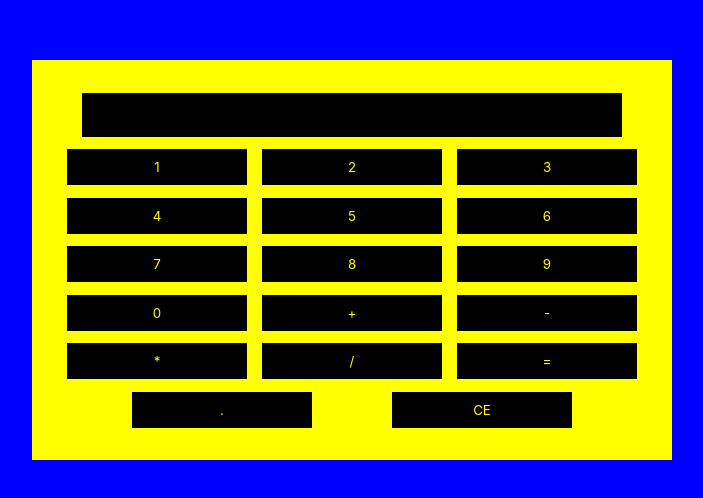
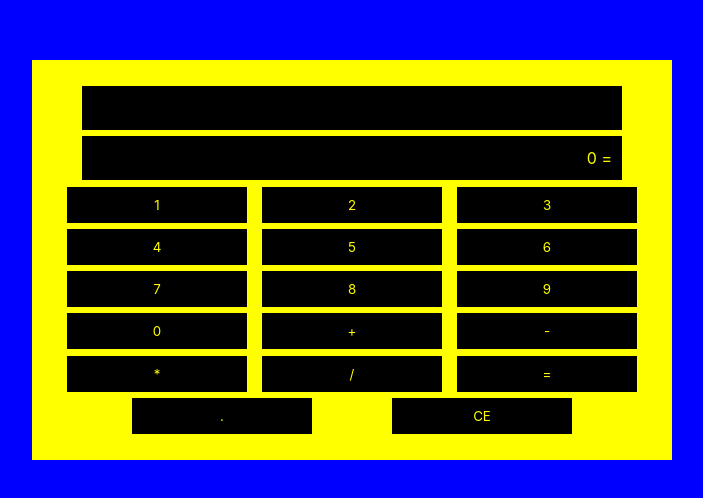
Before and after one commit to hydraChaosu/calculator, a React (Create React App) app: page / in a window 1280 px wide. Shown: the part 140-638 px from the top of the page, without its empty margins (288-991 px from the left). Built offline with nearby package versions, Linux system fonts and the light colour scheme.

Commit message:
Add new view and reapair subtraction
new bug = do not work correctly

```diff
--- a/src/components/App.js
+++ b/src/components/App.js
@@ -31,7 +31,7 @@ class App extends Component {
     view: "",
     operationCount: 0,
     operationStarted: false,
-    pressed: ""
+    prevOperation: ""
   };
 
   buttonPressed = e => {
@@ -65,7 +65,7 @@ class App extends Component {
         memory: 0,
         operationCount: 0,
         operationStarted: false,
-        pressed: ""
+        prevOperation: ""
       }));
     }
 
@@ -75,17 +75,19 @@ class App extends Component {
           this.setState(prevState => ({
             memory: prevState.memory + parseFloat(prevState.view),
             operationCount: prevState.operationCount + 1,
-            operationStarted: true
+            operationStarted: true,
+            prevOperation: "+"
           }));
           break;
         case "-":
           this.setState(prevState => ({
             memory:
-              prevState.memory !== 0
+              prevState.memory !== 0 || prevState.operationCount > 0
                 ? prevState.memory - parseFloat(prevState.view)
                 : parseFloat(prevState.view),
             operationCount: prevState.operationCount + 1,
-            operationStarted: true
+            operationStarted: true,
+            prevOperation: "-"
           }));
           break;
         case "*":
@@ -95,7 +97,8 @@ class App extends Component {
                 ? prevState.memory * parseFloat(prevState.view)
                 : parseFloat(prevState.view),
             operationCount: prevState.operationCount + 1,
-            operationStarted: true
+            operationStarted: true,
+            prevOperation: "*"
           }));
           break;
 
@@ -106,7 +109,8 @@ class App extends Component {
                 ? prevState.memory / parseFloat(prevState.view)
                 : parseFloat(prevState.view),
             operationCount: prevState.operationCount + 1,
-            operationStarted: true
+            operationStarted: true,
+            prevOperation: "/"
           }));
           break;
 
@@ -130,7 +134,7 @@ class App extends Component {
     return (
       <div className="main">
         <div className="calc">
-          <View view={view} />
+          <View view={view} memory={memory} />
           {Buttons}
         </div>
       </div>
--- a/src/components/View.js
+++ b/src/components/View.js
@@ -1,5 +1,10 @@
 import React from "react";
 
 export default function View(props) {
-  return <div className="showValue">{props.view}</div>;
+  return (
+    <>
+      <div className="showValue">{props.view}</div>
+      <div className="showValue">{props.memory} =</div>
+    </>
+  );
 }
```
